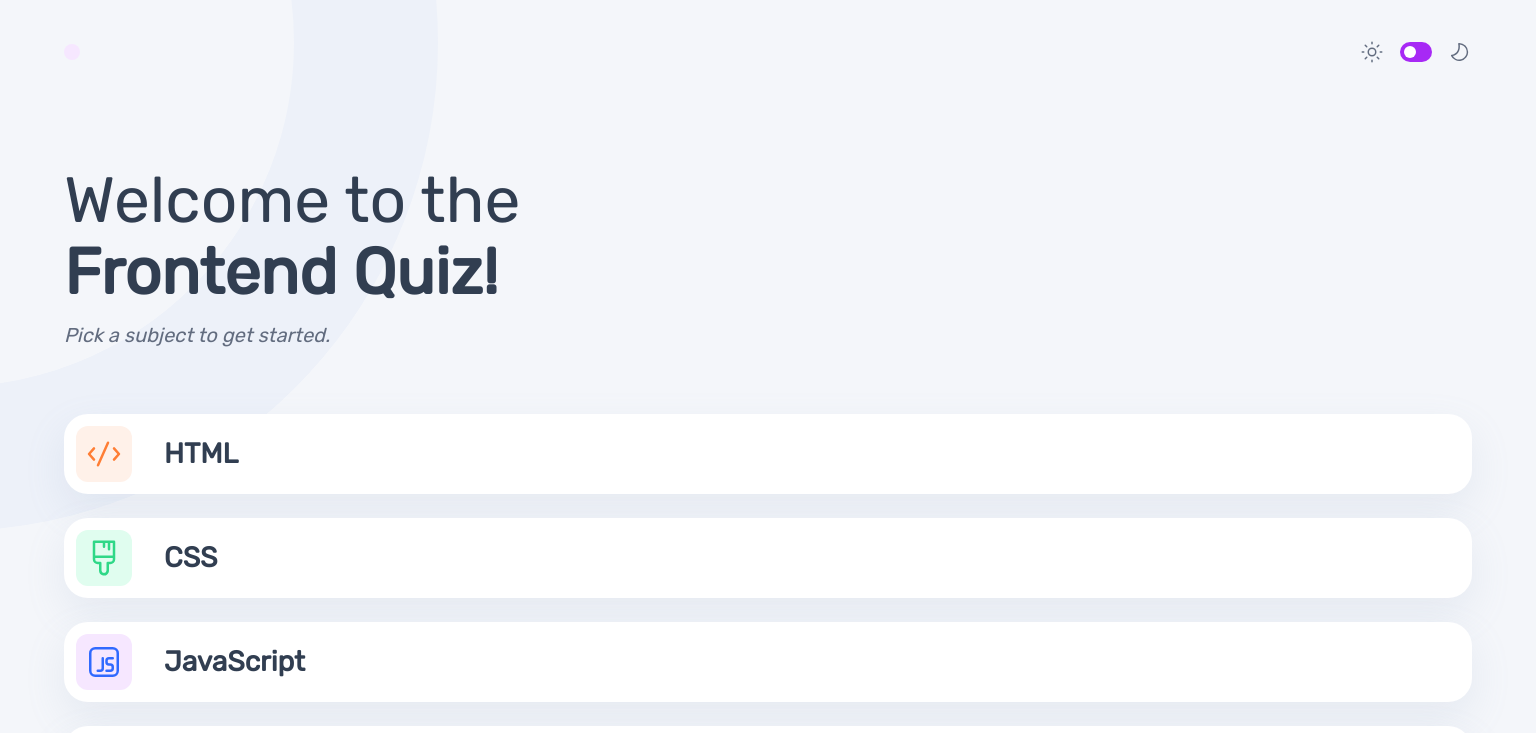
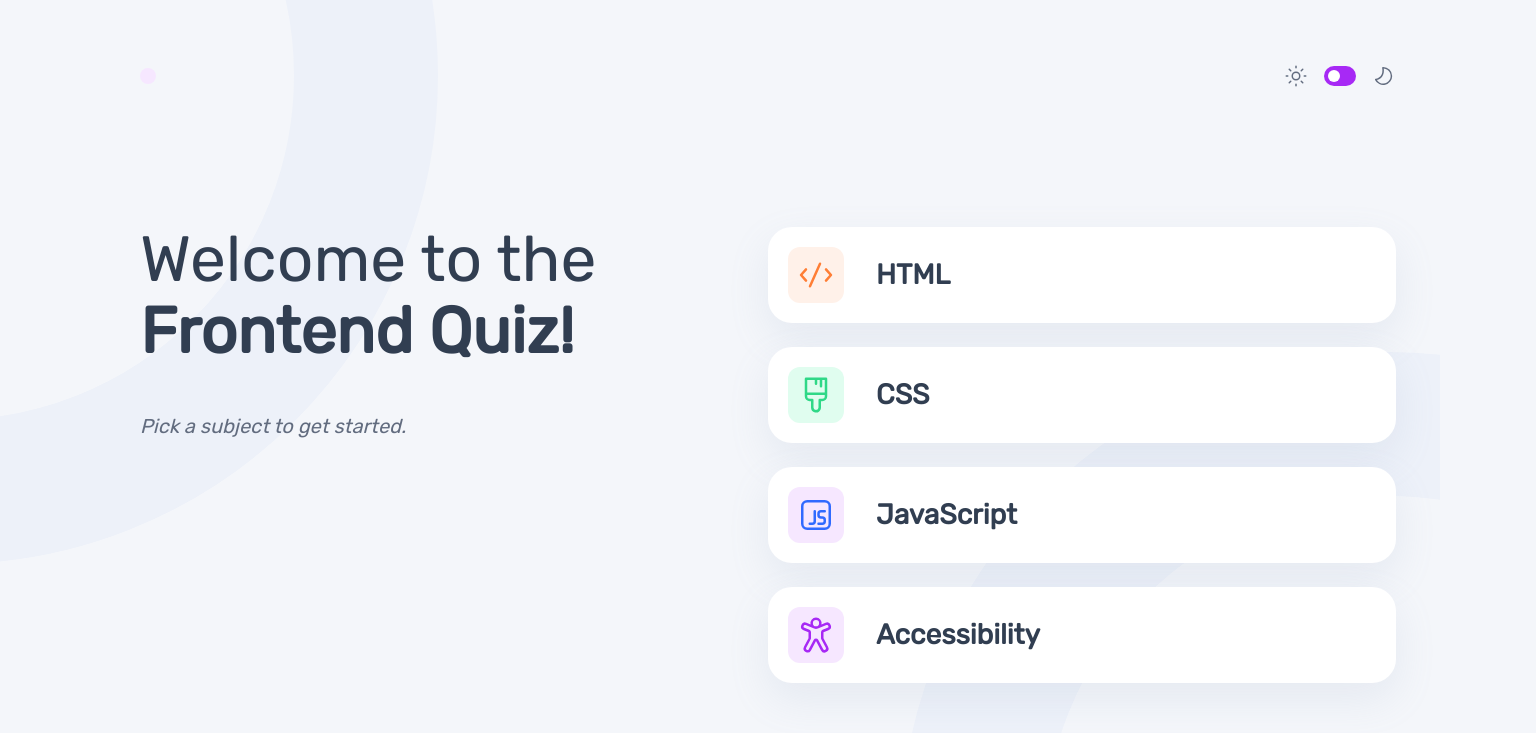
Before and after one commit to koyaboy/frontend-quiz-app-angular, an Angular app: page / in a window 1536 px wide. Shown: the top 733 px of the page. Built offline with nearby package versions, Linux system fonts and the light colour scheme.

Commit message:
Implement Desktop View in Homepage

```diff
--- a/src/app/app.component.css
+++ b/src/app/app.component.css
@@ -13,3 +13,10 @@
         background-position: left top;
     }
 }
+
+@media screen and (min-width:1300px) {
+    .app {
+        background-image: var(--main-bg-image-desktop);
+        background-size: auto;
+    }
+}
--- a/src/app/header/header.component.css
+++ b/src/app/header/header.component.css
@@ -87,3 +87,9 @@ input[type="checkbox"]:checked+.styled-checkbox {
         padding: 8px;
     }
 }
+
+@media screen and (min-width:675px) {
+    header {
+        padding: 64px 140px;
+    }
+}
--- a/src/app/home/home.component.css
+++ b/src/app/home/home.component.css
@@ -94,3 +94,28 @@ h1 .quiz-heading {
         padding: 8px;
     }
 }
+
+@media screen and (min-width:1300px) {
+    .home {
+        flex-direction: row;
+        padding: 140px;
+        padding-top: 75px;
+        justify-content: space-between;
+    }
+
+    h1 {
+        font-size: 64px;
+    }
+
+    .quiz-card-container {
+        width: 50%
+    }
+
+    .quiz-card {
+        padding: 20px;
+    }
+
+    .subtitle {
+        margin-top: 48px;
+    }
+}
```
